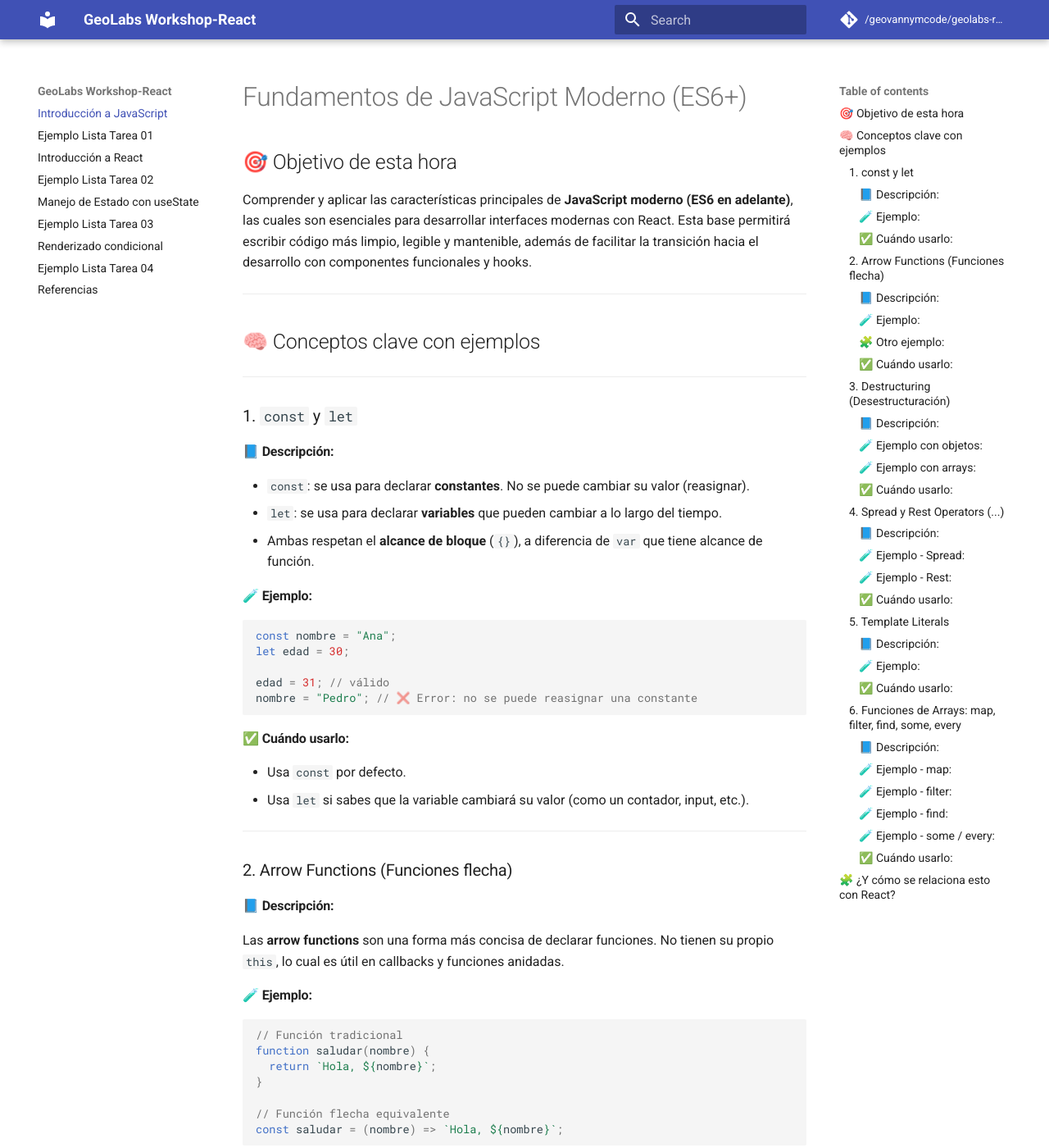
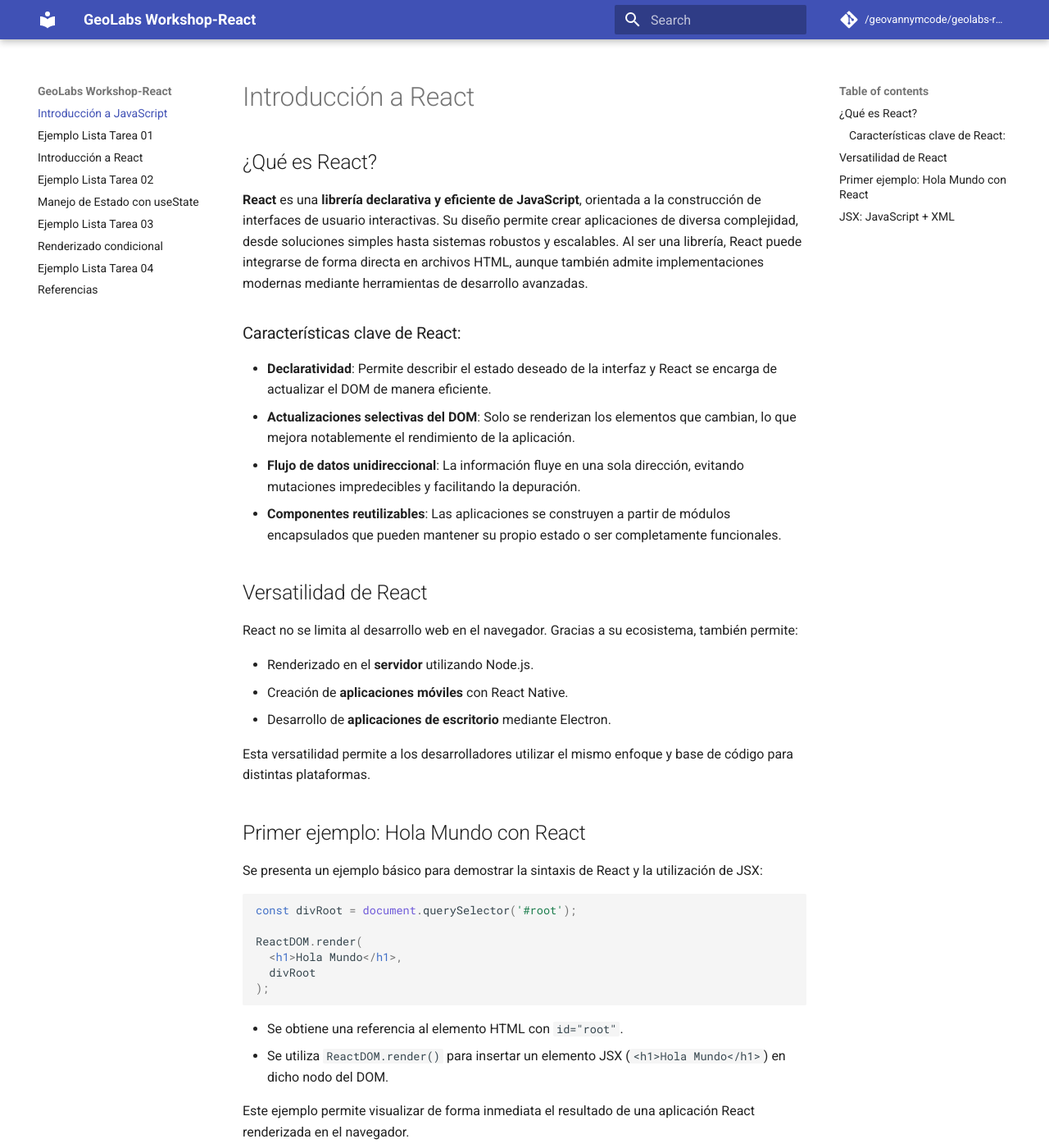
Before and after one commit to geovannymcode/geolabs-react.github.io, an MkDocs documentation site: the page built from docs/index.md, in a window 1280 px wide and 1400 px high. Shown: the whole window at 82% size. Built offline with MkDocs 1.6.1 and Material for MkDocs 9.7.7, drawn with Linux system fonts in a browser that asks for light colours; comment, search, counter and statistics services are not loaded; some of the changed text lies outside the part shown.

Commit message:
first commit

````diff
--- a/docs/index.md
+++ b/docs/index.md
@@ -1,211 +1,131 @@
-# Fundamentos de JavaScript Moderno (ES6+)
+# Introducción a React
 
-## 🎯 Objetivo de esta hora
+## ¿Qué es React?
 
-Comprender y aplicar las características principales de **JavaScript moderno (ES6 en adelante)**, las cuales son esenciales para desarrollar interfaces modernas con React. Esta base permitirá escribir código más limpio, legible y mantenible, además de facilitar la transición hacia el desarrollo con componentes funcionales y hooks.
+**React** es una **librería declarativa y eficiente de JavaScript**, orientada a la construcción de interfaces de usuario interactivas. Su diseño permite crear aplicaciones de diversa complejidad, desde soluciones simples hasta sistemas robustos y escalables. Al ser una librería, React puede integrarse de forma directa en archivos HTML, aunque también admite implementaciones modernas mediante herramientas de desarrollo avanzadas.
+
+### Características clave de React:
+
+- **Declaratividad**: Permite describir el estado deseado de la interfaz y React se encarga de actualizar el DOM de manera eficiente.
+- **Actualizaciones selectivas del DOM**: Solo se renderizan los elementos que cambian, lo que mejora notablemente el rendimiento de la aplicación.
+- **Flujo de datos unidireccional**: La información fluye en una sola dirección, evitando mutaciones impredecibles y facilitando la depuración.
+- **Componentes reutilizables**: Las aplicaciones se construyen a partir de módulos encapsulados que pueden mantener su propio estado o ser completamente funcionales.
+
+## Versatilidad de React
+
+React no se limita al desarrollo web en el navegador. Gracias a su ecosistema, también permite:
+
+- Renderizado en el **servidor** utilizando Node.js.
+- Creación de **aplicaciones móviles** con React Native.
+- Desarrollo de **aplicaciones de escritorio** mediante Electron.
+
+Esta versatilidad permite a los desarrolladores utilizar el mismo enfoque y base de código para distintas plataformas.
+
+## Primer ejemplo: Hola Mundo con React
+
+Se presenta un ejemplo básico para demostrar la sintaxis de React y la utilización de JSX:
+
+```jsx
+const divRoot = document.querySelector('#root');
+
+ReactDOM.render(
+  <h1>Hola Mundo</h1>,
+  divRoot
+);
+```
+
+- Se obtiene una referencia al elemento HTML con `id="root"`.
+- Se utiliza `ReactDOM.render()` para insertar un elemento JSX (`<h1>Hola Mundo</h1>`) en dicho nodo del DOM.
+
+Este ejemplo permite visualizar de forma inmediata el resultado de una aplicación React renderizada en el navegador.
+
+## JSX: JavaScript + XML
+
+JSX es una extensión de sintaxis que combina JavaScript con una sintaxis similar a XML. Permite escribir código de forma declarativa y legible, facilitando la construcción de interfaces.
+
+El siguiente ejemplo en JavaScript puro logra lo mismo que el anterior en JSX:
+
+```javascript
+const h1 = document.createElement('h1');
+h1.textContent = 'Hola Mundo';
+divRoot.appendChild(h1);
+```
+
+Este contraste demuestra la eficiencia y simplicidad que ofrece JSX al compararlo con la manipulación directa del DOM.
 
 ---
 
-## 🧠 Conceptos clave con ejemplos
+# Primer Proyecto React: Configuración y Primeros Pasos
+
+## Introducción
+
+En esta sección se abordará la creación de una aplicación React desde sus fundamentos, sin el uso de herramientas automatizadas como Vite o Create React App. Este enfoque permite comprender en profundidad el ciclo de vida de una aplicación React y las bibliotecas esenciales involucradas.
+
+## Estructura del Proyecto
+
+1. Crear una carpeta en el escritorio denominada `01-intro-product-app`. Se recomienda mantener una nomenclatura numérica secuencial (01, 02, 03, etc.) para organizar los proyectos de forma ordenada y facilitar su seguimiento.
+
+2. Abrir dicha carpeta en un editor de código (por ejemplo, Visual Studio Code).
+
+3. Generar un archivo `index.html` con la siguiente estructura inicial:
+
+```html
+<!DOCTYPE html>
+<html lang="es">
+  <head>
+    <meta charset="UTF-8" />
+    <title>React App</title>
+  </head>
+  <body>
+    <div id="root"></div>
+
+    <!-- Inclusión de bibliotecas necesarias -->
+    <script src="https://unpkg.com/react@18/umd/react.development.js"></script>
+    <script src="https://unpkg.com/react-dom@18/umd/react-dom.development.js"></script>
+    <script src="https://unpkg.com/@babel/standalone/babel.min.js"></script>
+
+    <!-- Código React personalizado -->
+    <script type="text/babel">
+      const productName = "Zapatos deportivos";
+      const h1Tag = <h1>Hola, este es el producto: {productName}</h1>;
+
+      const divRoot = document.querySelector("#root");
+      ReactDOM.render(h1Tag, divRoot);
+    </script>
+  </body>
+</html>
+```
+
+## Desglose del Código
+
+- **Babel**: Esta herramienta transforma código JSX en JavaScript convencional comprensible por cualquier navegador. Aunque no se utiliza así en entornos productivos, resulta muy útil para fines educativos.
+- **React** y **ReactDOM**: Son las bibliotecas clave para construir interfaces y renderizarlas eficientemente en el DOM.
+- **Elemento **``** con id **``: Actúa como el contenedor principal donde se montará la interfaz de usuario React.
+
+## Renderizado de Variables con JSX
+
+React permite incorporar variables dentro del código JSX utilizando llaves `{}`. Por ejemplo:
+
+```jsx
+const productName = "Zapatos deportivos";
+<h1>Hola, este es el producto: {productName}</h1>
+```
+
+Durante el renderizado, React reemplazará automáticamente `productName` por su valor correspondiente.
+
+## Recomendaciones de Buenas Prácticas
+
+- Se sugiere finalizar todas las sentencias con punto y coma `;` para evitar ambigüedades durante la interpretación del código.
+- Familiarizarse con los atajos del navegador para acceder a las herramientas de desarrollo (por ejemplo: `Ctrl + Shift + I` o `F12`) facilita la detección de errores.
+
+## Resultado Esperado
+
+Al abrir el archivo `index.html` en el navegador, se debería visualizar el siguiente mensaje en pantalla:
+
+```
+Hola, este es el producto: Zapatos deportivos
+```
+
+La correcta visualización del mensaje indica que el entorno React ha sido configurado adecuadamente.
 
 ---
-
-### 1. `const` y `let`
-
-#### 📘 Descripción:
-- `const`: se usa para declarar **constantes**. No se puede cambiar su valor (reasignar).
-- `let`: se usa para declarar **variables** que pueden cambiar a lo largo del tiempo.
-- Ambas respetan el **alcance de bloque** (`{}`), a diferencia de `var` que tiene alcance de función.
-
-#### 🧪 Ejemplo:
-```js
-const nombre = "Ana";
-let edad = 30;
-
-edad = 31; // válido
-nombre = "Pedro"; // ❌ Error: no se puede reasignar una constante
-```
-
-#### ✅ Cuándo usarlo:
-- Usa `const` por defecto.
-- Usa `let` si sabes que la variable cambiará su valor (como un contador, input, etc.).
-
----
-
-### 2. Arrow Functions (Funciones flecha)
-
-#### 📘 Descripción:
-Las **arrow functions** son una forma más concisa de declarar funciones. No tienen su propio `this`, lo cual es útil en callbacks y funciones anidadas.
-
-#### 🧪 Ejemplo:
-```js
-// Función tradicional
-function saludar(nombre) {
-  return `Hola, ${nombre}`;
-}
-
-// Función flecha equivalente
-const saludar = (nombre) => `Hola, ${nombre}`;
-```
-
-#### 🧩 Otro ejemplo:
-```js
-const numeros = [1, 2, 3];
-const alCuadrado = numeros.map(num => num * num);
-console.log(alCuadrado); // [1, 4, 9]
-```
-
-#### ✅ Cuándo usarlo:
-- Para funciones pequeñas, especialmente dentro de `.map`, `.filter`, `.forEach`.
-- Para mantener el contexto de `this` en componentes y objetos.
-
----
-
-### 3. Destructuring (Desestructuración)
-
-#### 📘 Descripción:
-Permite extraer valores de arrays u objetos en variables individuales, haciendo el código más limpio.
-
-#### 🧪 Ejemplo con objetos:
-```js
-const persona = {
-  nombre: "Carlos",
-  edad: 28,
-  ciudad: "Bogotá"
-};
-
-const { nombre, edad } = persona;
-console.log(nombre); // "Carlos"
-console.log(edad);   // 28
-```
-
-#### 🧪 Ejemplo con arrays:
-```js
-const colores = ["rojo", "verde", "azul"];
-const [primero, segundo] = colores;
-
-console.log(primero); // "rojo"
-console.log(segundo); // "verde"
-```
-
-#### ✅ Cuándo usarlo:
-
-- Para extraer propiedades dentro de funciones, loops o directamente en argumentos.
-
----
-
-### 4. Spread y Rest Operators (`...`)
-
-#### 📘 Descripción:
-
-El operador `...` se usa para dos cosas:
-
-- **Spread**: Expande elementos de un array u objeto.
-- **Rest**: Agrupa múltiples elementos en un array u objeto.
-
-#### 🧪 Ejemplo - Spread:
-```js
-const numeros = [1, 2, 3];
-const nuevosNumeros = [...numeros, 4]; // [1, 2, 3, 4]
-
-const usuario = { nombre: "Ana", edad: 25 };
-const usuarioActualizado = { ...usuario, ciudad: "Lima" };
-// { nombre: "Ana", edad: 25, ciudad: "Lima" }
-```
-
-#### 🧪 Ejemplo - Rest:
-```js
-function sumar(...numeros) {
-  return numeros.reduce((acc, n) => acc + n, 0);
-}
-
-console.log(sumar(1, 2, 3, 4)); // 10
-```
-
-#### ✅ Cuándo usarlo:
-- Spread: Para copiar/modificar objetos y arrays sin mutarlos.
-- Rest: Para recibir múltiples argumentos en una función.
-
----
-
-### 5. Template Literals
-
-#### 📘 Descripción:
-
-Permiten construir cadenas de texto con variables embebidas usando **backticks** \` y `${variable}`.
-
-#### 🧪 Ejemplo:
-```js
-const producto = "Laptop";
-const precio = 1200;
-
-const mensaje = `El producto ${producto} cuesta $${precio}`;
-console.log(mensaje); // El producto Laptop cuesta $1200
-```
-
-#### ✅ Cuándo usarlo:
-
-- Al construir mensajes, HTML dinámico, o logs de consola.
-- Mejora la legibilidad frente a `"Hola " + nombre + ", bienvenido"`.
-
----
-
-### 6. Funciones de Arrays: `map`, `filter`, `find`, `some`, `every`
-
-#### 📘 Descripción:
-
-Permiten trabajar de forma declarativa con colecciones. Son fundamentales en React para renderizar listas o filtrar datos.
-
-#### 🧪 Ejemplo - `map`:
-```js
-const tareas = [
-  { id: 1, titulo: "Estudiar", completado: false },
-  { id: 2, titulo: "Hacer ejercicio", completado: true }
-];
-
-const titulos = tareas.map(t => t.titulo);
-console.log(titulos); // ["Estudiar", "Hacer ejercicio"]
-```
-
-#### 🧪 Ejemplo - `filter`:
-```js
-const pendientes = tareas.filter(t => !t.completado);
-console.log(pendientes); // Solo las tareas no completadas
-```
-
-#### 🧪 Ejemplo - `find`:
-```js
-const tarea = tareas.find(t => t.id === 2);
-console.log(tarea); // { id: 2, titulo: "Hacer ejercicio", completado: true }
-```
-
-#### 🧪 Ejemplo - `some` / `every`:
-```js
-const hayPendientes = tareas.some(t => !t.completado);
-const todasCompletadas = tareas.every(t => t.completado);
-
-console.log(hayPendientes);     // true
-console.log(todasCompletadas);  // false
-```
-
-#### ✅ Cuándo usarlo:
-
-- `map`: transformar cada elemento de un array.
-- `filter`: obtener subconjuntos que cumplan una condición.
-- `find`: obtener el primer elemento que cumpla una condición.
-- `some`: verificar si al menos uno cumple.
-- `every`: verificar si todos cumplen.
-
----
-
-## 🧩 ¿Y cómo se relaciona esto con React?
-
-Todos estos conceptos se usan directamente cuando:
-
-- Creamos componentes (`const`, `arrow functions`)
-- Manipulamos `props` y `state` (`destructuring`, `spread`)
-- Mostramos listas (`map`)
-- Creamos elementos dinámicos (`template literals`)
-- Filtramos datos antes de renderizar (`filter`, `find`)
-
----
````
Also changed, not shown: docs/sesion_01.md (added, +211 -0 lines), docs/files/imagen1.png (added), docs/files/imagen2.png (added).
